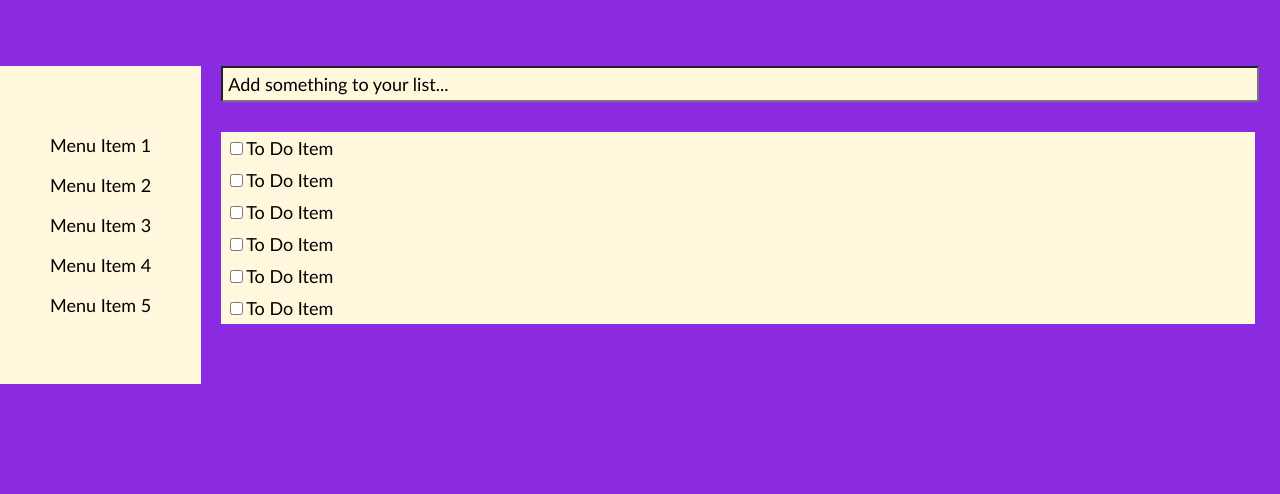
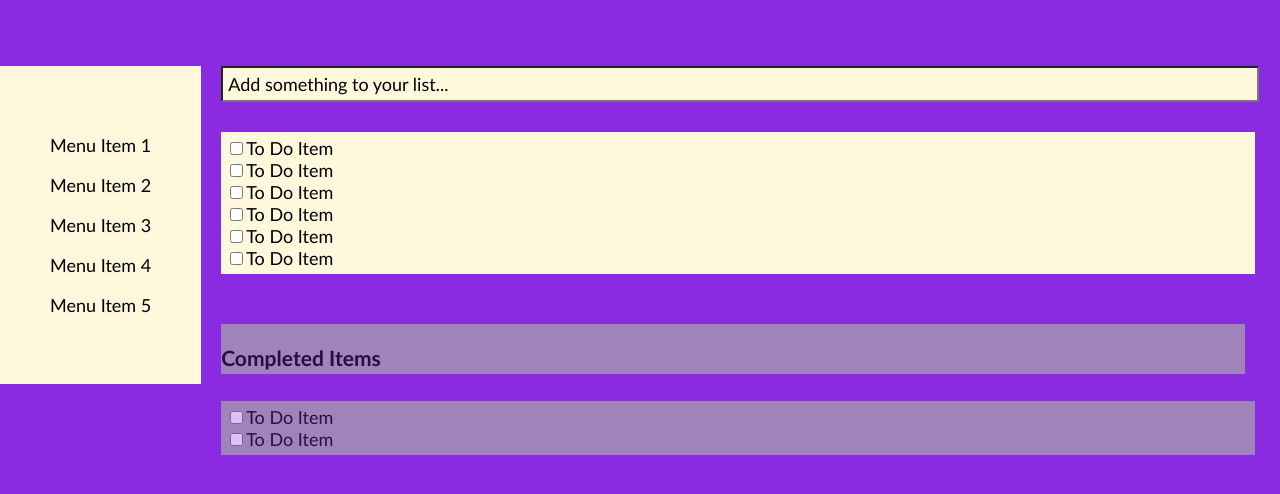
Before and after one commit to hellenward/platypus-list-reactapp, a React (Create React App) app: page / in a window 1280 px wide. Shown: the top 494 px of the page. Built offline with nearby package versions, Linux system fonts and the light colour scheme.

Commit message:
Completed To Do List component

```diff
--- a/src/App.css
+++ b/src/App.css
@@ -41,3 +41,29 @@ body {
   font-family: "Gill Sans", "Gill Sans MT", Calibri, "Trebuchet MS", sans-serif;
   font-size: 18px;
 }
+
+.completedHeader {
+  float: left;
+}
+
+.completedList {
+  position: relative;
+  top: 130px;
+  left: 20px;
+  float: left;
+  background-color: darkgray;
+  font-family: "Gill Sans", "Gill Sans MT", Calibri, "Trebuchet MS", sans-serif;
+  width: 80%;
+  max-height: 50px;
+  font-size: 18px;
+  text-align: left;
+  opacity: 0.7;
+}
+
+.completedItem {
+  background-color: darkgray;
+  margin-top: 10px;
+  float: left;
+  width: 100%;
+  padding: 5px;
+}
--- a/src/App.js
+++ b/src/App.js
@@ -3,6 +3,7 @@ import "./App.css";
 import Menu from "./components/menu.jsx";
 import InputBox from "./components/inputbox.jsx";
 import ToDoList from "./components/todolist.jsx";
+import CompletedList from "./components/completedlist.jsx";
 
 function App() {
   return (
@@ -10,6 +11,7 @@ function App() {
       <Menu />
       <InputBox />
       <ToDoList />
+      <CompletedList />
     </div>
   );
 }
--- a/src/components/completedlist.jsx
+++ b/src/components/completedlist.jsx
@@ -0,0 +1,16 @@
+import React from "react";
+import ToDoItem from "./todoitem.jsx";
+
+const CompletedList = props => {
+  return (
+    <div className="completedList">
+      <h3 className="completedHeader">Completed Items</h3>
+      <div className="completedItem">
+        <ToDoItem />
+        <ToDoItem />
+      </div>
+    </div>
+  );
+};
+
+export default CompletedList;
--- a/src/components/todoitem.jsx
+++ b/src/components/todoitem.jsx
@@ -12,7 +12,7 @@ class ToDoItem extends React.Component {
   render() {
     return (
       <div>
-        <label className="checkbox">
+        <label>
           <Checkbox
             checked={this.state.checked}
             onChange={this.handleCheckBoxChange}
--- a/src/components/todolist.jsx
+++ b/src/components/todolist.jsx
@@ -3,7 +3,7 @@ import ToDoItem from "./todoitem.jsx";
 
 const ToDoList = props => {
   return (
-    <div>
+    <div className="checkbox">
       <ToDoItem />
       <ToDoItem />
       <ToDoItem />
```
